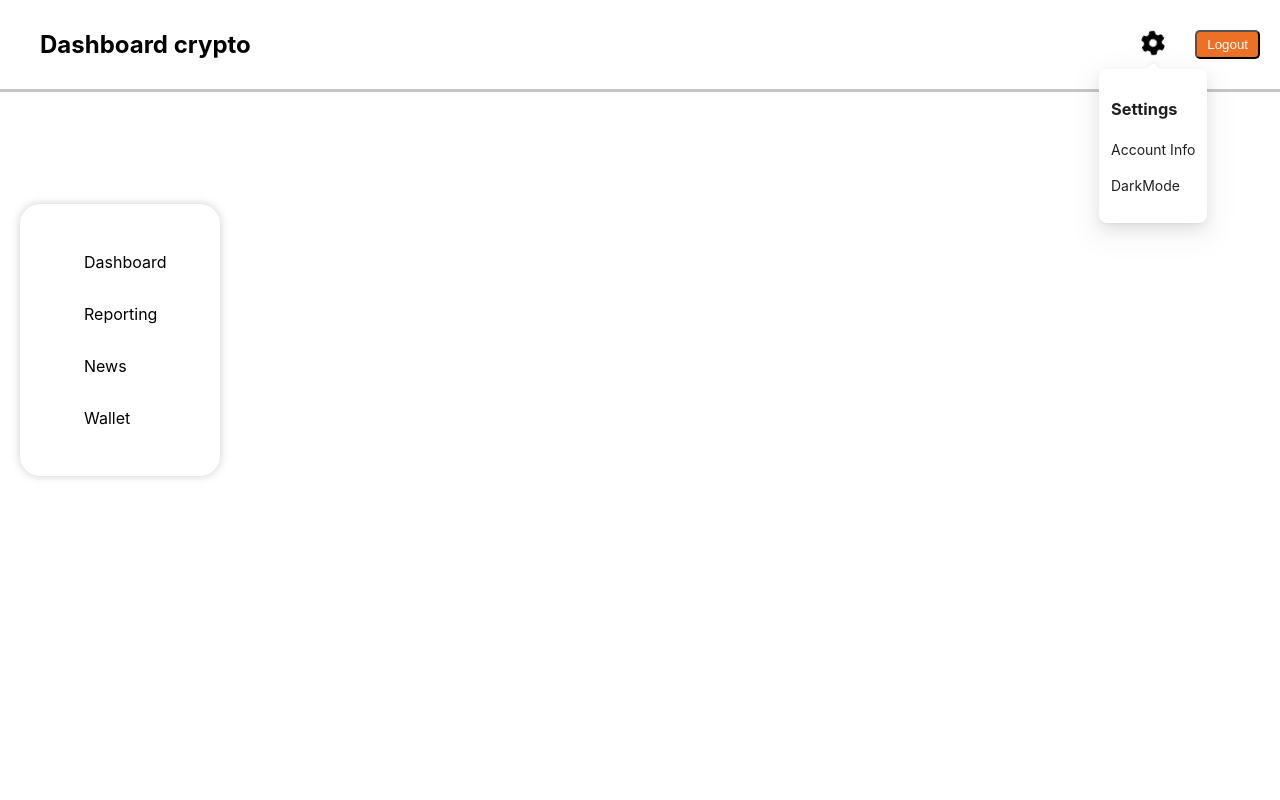
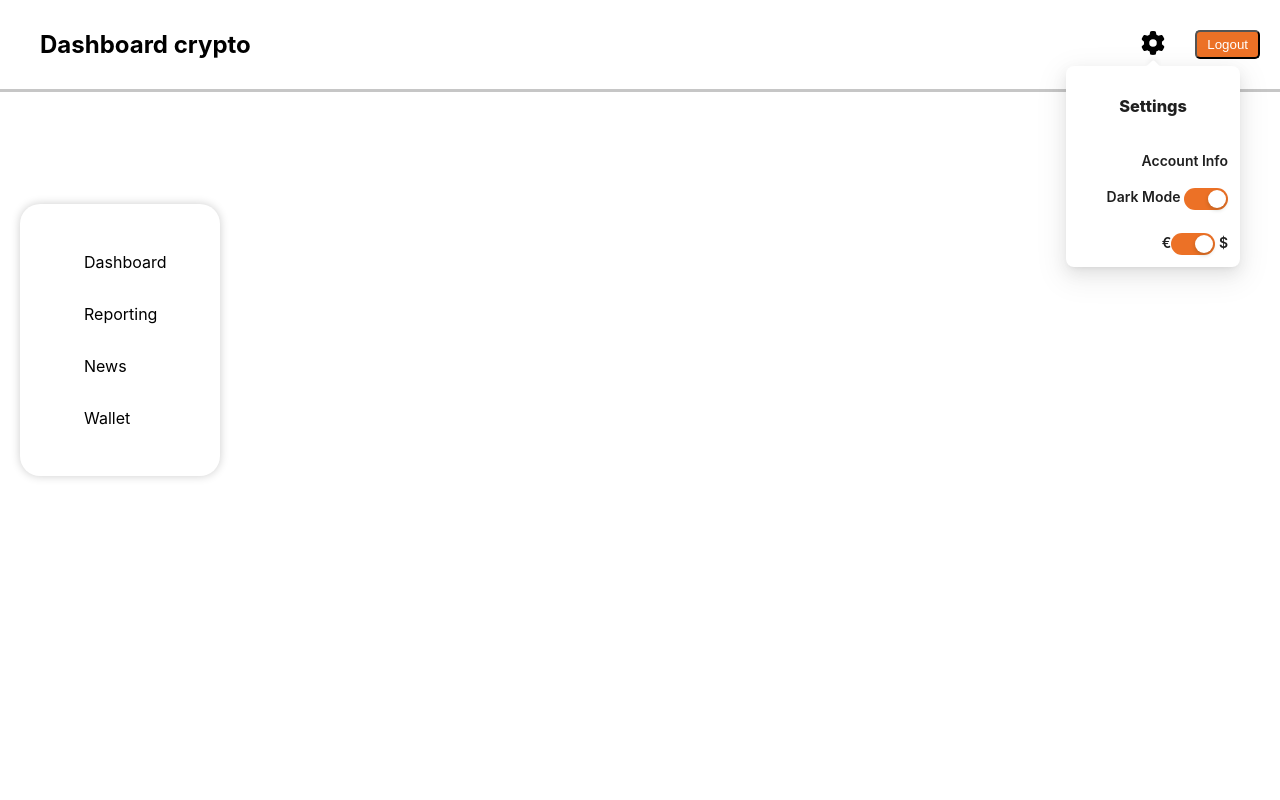
Before and after one commit to Tarek1808/CryptoDashboard-frontend, a Next.js app: page /wallets in a window 1280 px wide. Both pictures are taken after a click on the icon 1153 px from the left and 42 px from the top of the page. Shown: the top 800 px of the page. Built offline with nearby package versions, Linux system fonts and the light colour scheme.

Commit message:
header plus set

```diff
--- a/components/Header.js
+++ b/components/Header.js
@@ -2,32 +2,32 @@ import styles from '../styles/Header.module.css';
 import { FontAwesomeIcon } from '@fortawesome/react-fontawesome';
 import { faGear } from '@fortawesome/free-solid-svg-icons';
 import { Popover, Switch } from 'antd';
-import SwitchButton from './SwitchButton';
+import React from 'react';
 
 
 function Header() {
 
     const popoverContent = (
 
-        <div className={styles.gear}>
-            <h3>Settings</h3>
-            <p>Account Info</p>
-            <span>
-                {SwitchButton}
-                <p>DarkMode</p>
+        <div>
+            <h3 className={styles.setting}>Settings</h3>
+            <div className={styles.gear}>
+
+                <p>Account Info</p>
+                <span>Dark Mode     <Switch
+                    defaultChecked
+                    style={{ backgroundColor: '#EC7126' }}
+                // onChange={onChange}
+                />
+                </span><br />
+                <span>€
+                    <Switch
+                        defaultChecked
+                        // onChange={onChange}
+                        style={{ backgroundColor: '#EC7126' }}
+                        arial-readonly />  $
                 </span>
-            {/* <span><Switch
-            checked={field.value}
-            onCheckedChange={field.onChange}/>
-            <p>Dark Mode</p></span>
-            <span><p>€</p>
-            <Switch
-            checked={field.value}
-            onCheckedChange={field.onChange}
-            disabled
-            arial-readonly/>
-            <p>$</p></span> */}
-        </div>
+            </div></div>
     );
 
 
@@ -39,13 +39,13 @@ function Header() {
             <h2 className={styles.textHeader}>Dashboard crypto</h2>
             <div className={styles.droite}>
                 <span><Popover
-                    className={styles.gear}
+
                     content={popoverContent}
 
                     trigger='click'>
                     <FontAwesomeIcon
                         icon={faGear}
-                        spin
+                        // spin
                         size='xl' />
                 </Popover></span>
                 <button className={styles.button}>Logout</button>
--- a/components/SwitchButton.js
+++ /dev/null
@@ -1,20 +0,0 @@
-import { useState } from "react";
-
-function SwitchButton() {
-    const [isOn, setIsOn] = useState(false);
-
-    const handleSwitch = () => {
-        setIsOn(!isOn);
-    };
-
-    return (
-        <label className="switch">
-            <input type="checkbox"
-            checked={isOn}
-            onChange={handleSwitch}/>
-            <span className="slider"></span>
-        </label>
-    );
-}
-
-export default SwitchButton;
--- a/styles/Header.module.css
+++ b/styles/Header.module.css
@@ -1,15 +1,21 @@
-
-
 .container {
     width: 100%;
     padding: 10px;
     display: flex;
     align-items: center;
     justify-content: space-between;
-    border-bottom:3px rgba(128, 128, 128, 0.451) solid;
+    border-bottom: 3px rgba(128, 128, 128, 0.451) solid;
 }
+
 .textHeader {
     margin-left: 30px;
+}
+
+.setting {
+    display: flex;
+    align-items: center;
+    justify-content: center;
+    font-weight: 800;
 }
 
 .button {
@@ -20,6 +26,11 @@
     color: white;
 }
 
-/* .gear{
-
-} */
+.gear {
+    width: 150px;
+    display: flex;
+    flex-direction: column;
+    align-items: flex-end;
+    justify-content: center;
+    font-weight: 600;
+}
```
